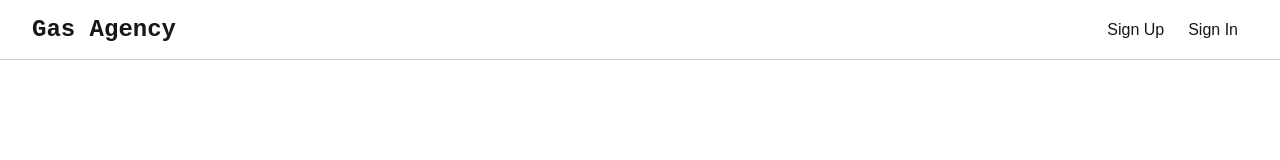
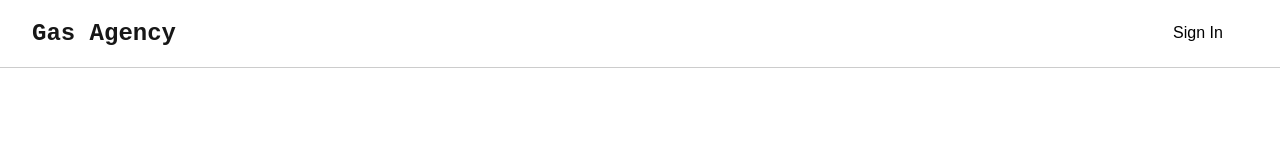
Before and after one commit to Elitex07/GasAgencyProject, a Next.js app: page / in a window 1280 px wide. Shown: the top 160 px of the page. Built offline with nearby package versions, Linux system fonts and the light colour scheme.

Commit message:
update: css navbar items

```diff
--- a/src/app/page.js
+++ b/src/app/page.js
@@ -10,7 +10,7 @@ export default function LandingPage() {
       <nav className={styles.navbar}>
         <div className={styles.logo}>Gas Agency</div>
         <ul className={styles.navLinks}>
-          <li className={styles.navItem}>Sign Up</li>
+          <li className={styles.navItem2}>Sign Up</li>
           <li className={styles.navItem}>Sign In</li>
         </ul>
       </nav>
--- a/src/app/page.module.css
+++ b/src/app/page.module.css
@@ -43,10 +43,29 @@
 .navItem {
   cursor: pointer;
   transition: color 0.3s;
+  background-color: #ffffff;
+  color: #000000;
+  border: 2px solid #ffffff;
+  padding: 0.4rem 0.82rem;
+  border-radius: 5px;
+}
+
+.navItem2 {
+  cursor: pointer;
+  transition: color 0.3s;
+  background: none;
+  border: 2px solid #ffffff;
+  color: #ffffff;
+  padding: 0.4rem 0.82rem;
+  border-radius: 5px;
 }
 
 .navItem:hover {
-  color: #0070f3;
+  background-color: #c9c9c9;
+}
+
+.navItem2:hover {
+  background-color: #1d1d1d;
 }
 
 /* Main Content */
```
